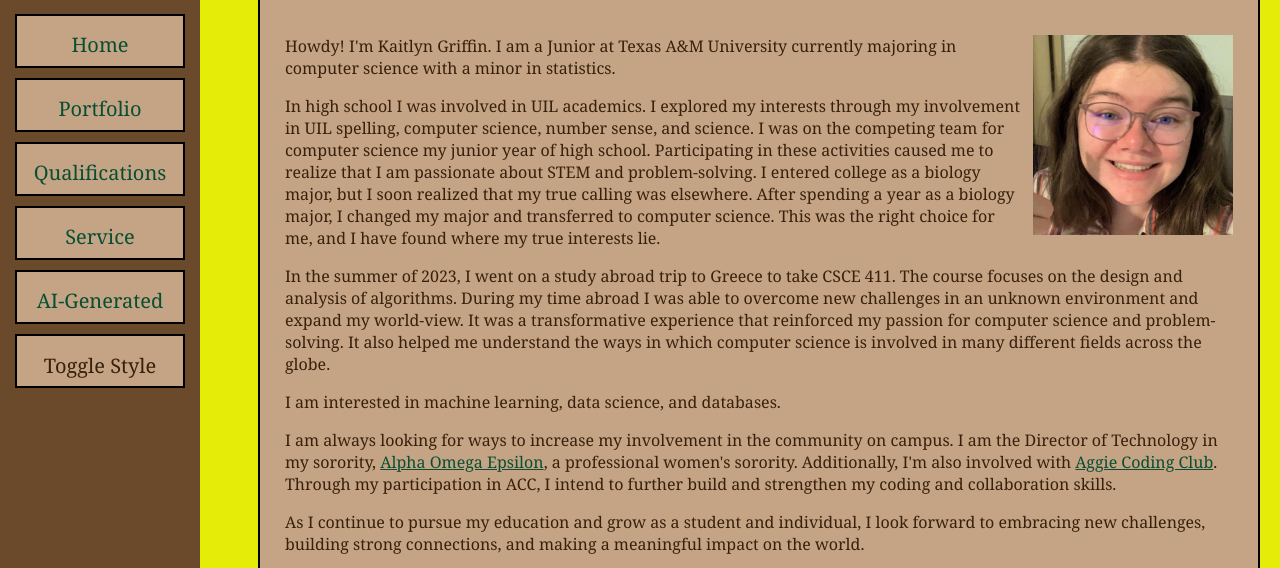
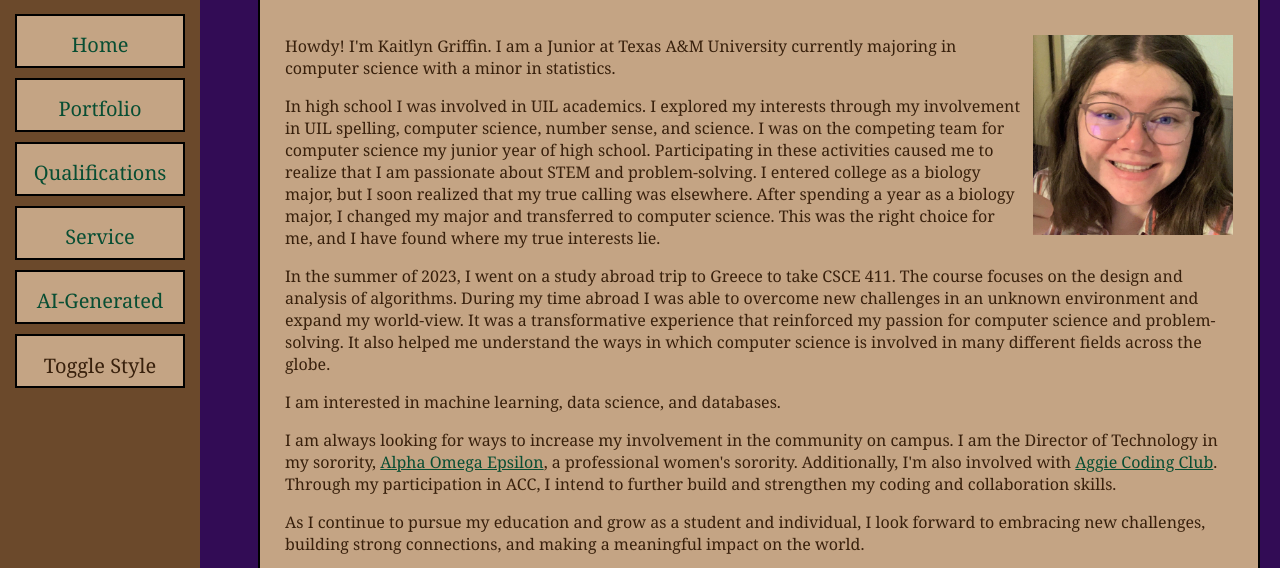
Before and after one commit to kaitlyngrif/csce412-project5, a plain HTML site: page index.html in a window 1280 px wide. Shown: the part 136-704 px from the top of the page. Drawn offline with Linux system fonts and the light colour scheme.

Commit message:
background color change (purple)

```diff
--- a/style1.css
+++ b/style1.css
@@ -1,5 +1,5 @@
 body{
-    background-color: #e5ec08;
+    background-color: #320c55;
     font-family: Georgia, 'Times New Roman', Times, serif;
 }
 p{
```
